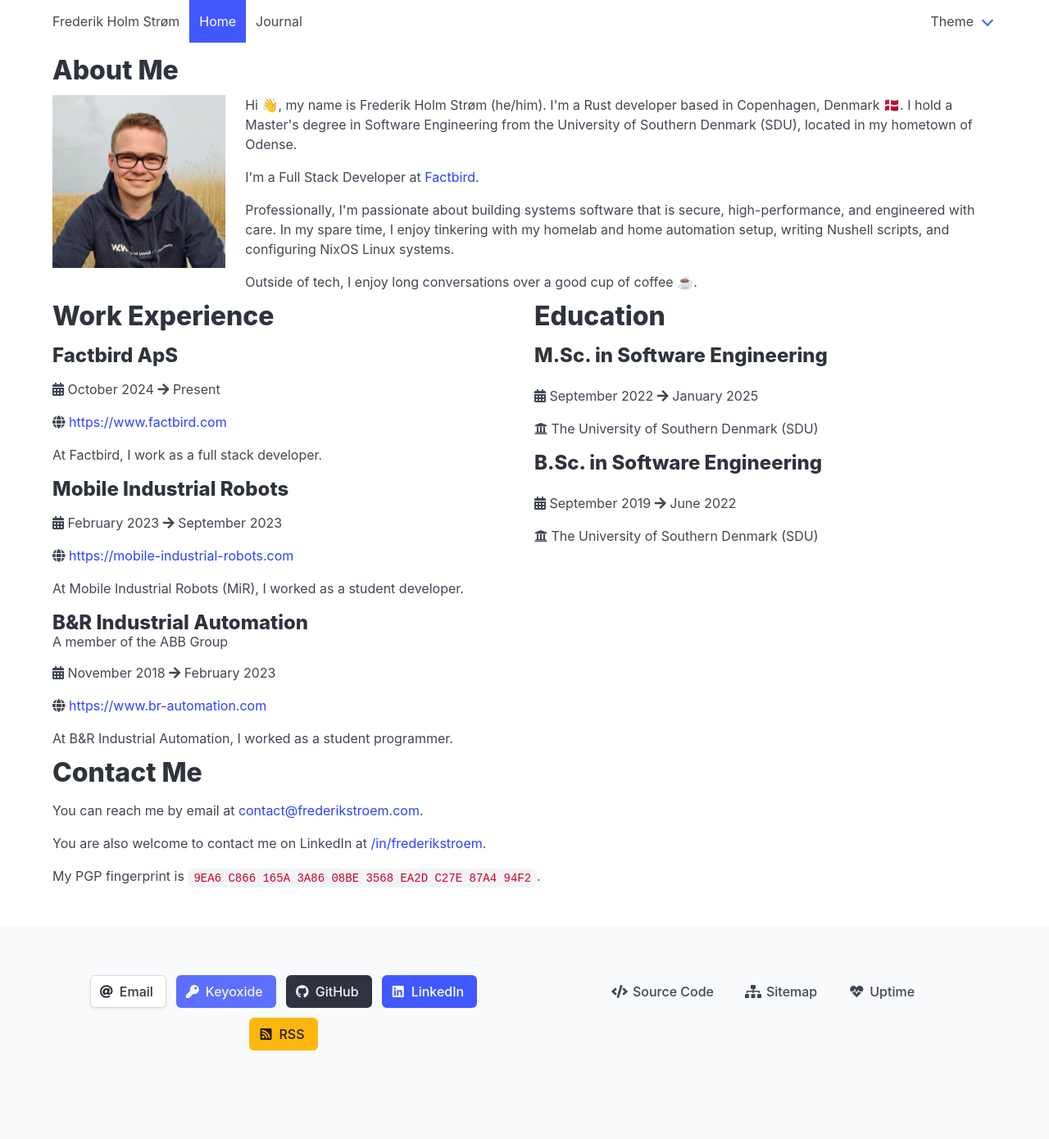
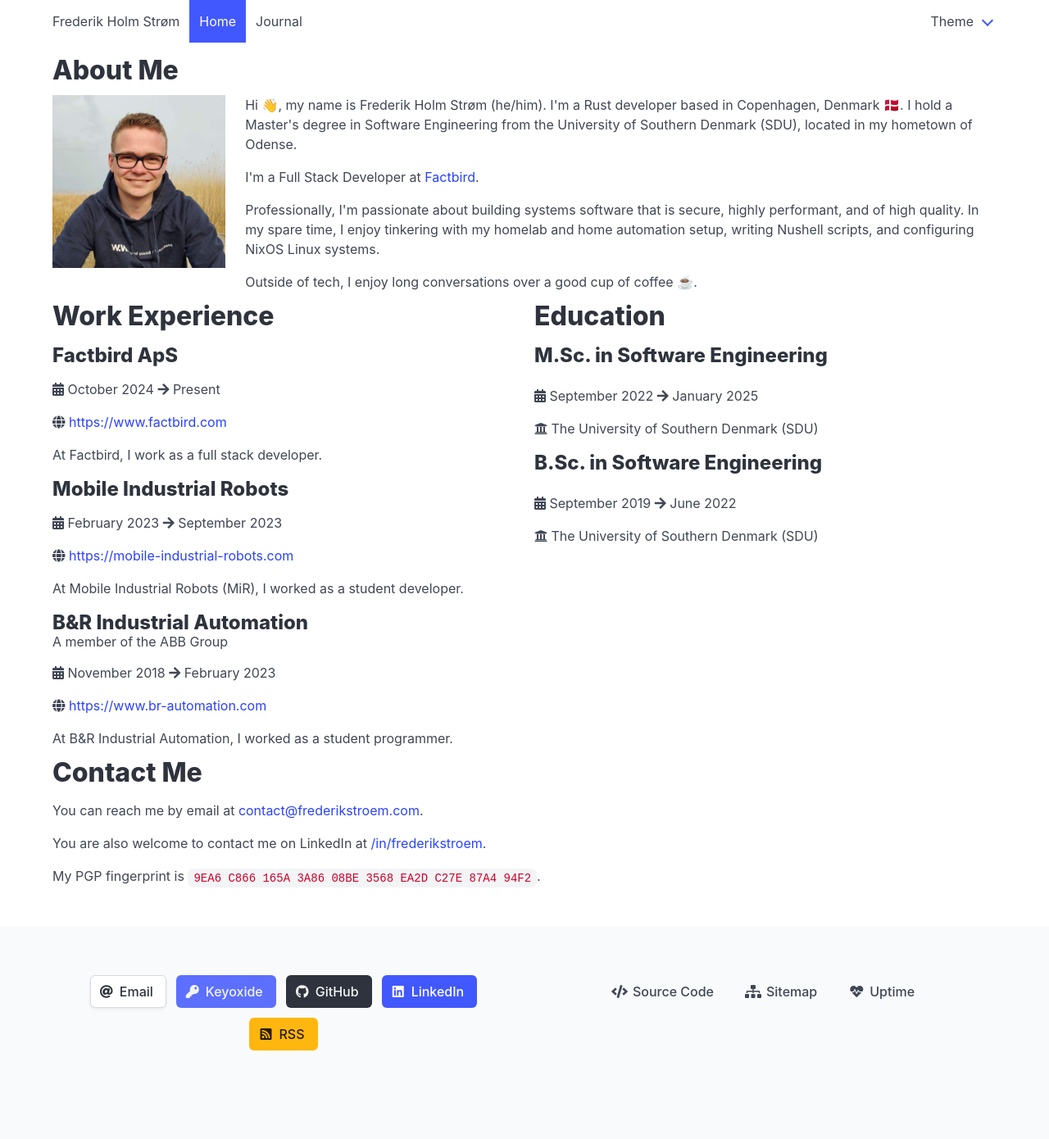
Before and after one commit to frederikstroem/frederikstroem.github.io, a Jekyll site: the page built from index.html, in a window 1280 px wide. Shown: the whole page at 82% size. Built offline with Jekyll 4.4.1, drawn with Linux system fonts in a browser that asks for light colours.

Commit message:
Update front page description

```diff
--- a/index.html
+++ b/index.html
@@ -24,7 +24,7 @@ stylesheet_path: "/assets/css/home.min.css"
                     I'm a Full Stack Developer at <a href="https://www.factbird.com" target="_blank">Factbird</a>.
                 </p>
                 <p>
-                    Professionally, I'm passionate about building systems software that is secure, high-performance, and engineered with care. In my spare time, I enjoy tinkering with my homelab and home automation setup, writing Nushell scripts, and configuring NixOS Linux systems.
+                    Professionally, I'm passionate about building systems software that is secure, highly performant, and of high quality. In my spare time, I enjoy tinkering with my homelab and home automation setup, writing Nushell scripts, and configuring NixOS Linux systems.
                 </p>
                 <p>
                     Outside of tech, I enjoy long conversations over a good cup of coffee ☕️.
```
